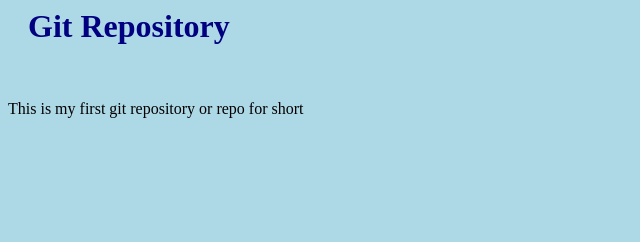
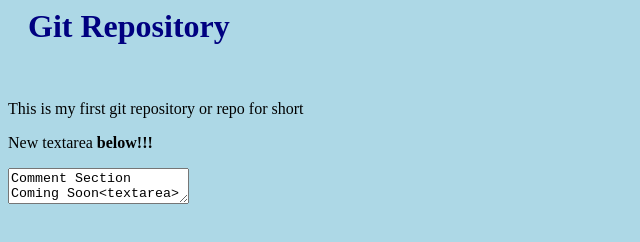
Before and after one commit to Tigbuh64/Tigbuh64.github.io, a plain HTML site: page FirstGit.html in a window 1280 px wide. Shown: the whole page, without its empty margins (0-640 px from the left). Drawn offline with Linux system fonts and the light colour scheme.

Commit message:
Updated FirstGit.html with new line and textarea

```diff
--- a/FirstGit.html
+++ b/FirstGit.html
@@ -6,5 +6,7 @@
 <h1>Git Repository</h1>
 <br>
 <p> This is my first git repository or repo for short <p>
+<p> New textarea <strong>below!!!<strong><p>
+<textarea>Comment Section Coming Soon<textarea>
 </body>
 </html>
```
